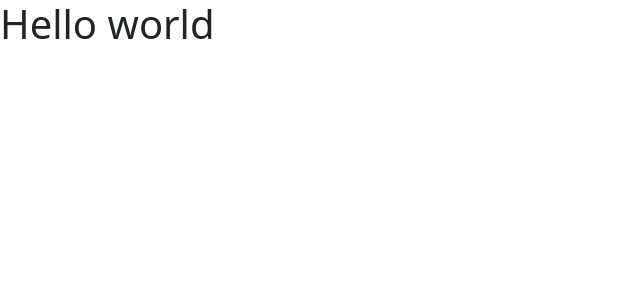
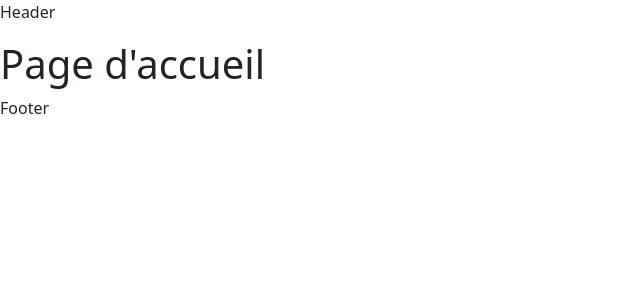
Before and after one commit to Marine-Briet/trouve-ton-artisan, a React (Vite) app in the folder client/: page / in a window 1280 px wide. Shown: the top 300 px of the page, without its empty margins (0-640 px from the left). Built offline with nearby package versions, Linux system fonts and the light colour scheme.

Commit message:
React Router configured #14

```diff
--- a/client/package.json
+++ b/client/package.json
@@ -12,7 +12,8 @@
   "dependencies": {
     "bootstrap": "^5.3.8",
     "react": "^19.2.6",
-    "react-dom": "^19.2.6"
+    "react-dom": "^19.2.6",
+    "react-router-dom": "^7.18.0"
   },
   "devDependencies": {
     "@eslint/js": "^10.0.1",
--- /dev/null
+++ b/client/src/components/Footer.jsx
@@ -0,0 +1,9 @@
+function Footer() {
+  return (
+    <header>
+      <p>Footer</p>
+    </header>
+  )
+}
+
+export default Footer
--- /dev/null
+++ b/client/src/components/Header.jsx
@@ -0,0 +1,9 @@
+function Header() {
+  return (
+    <header>
+      <p>Header</p>
+    </header>
+  )
+}
+
+export default Header
--- /dev/null
+++ b/client/src/components/Layout.jsx
@@ -0,0 +1,17 @@
+import { Outlet } from 'react-router-dom'
+import Header from './Header'
+import Footer from './Footer'
+
+function Layout() {
+  return (
+    <>
+      <Header />
+      <main>
+        <Outlet />
+      </main>
+      <Footer />
+    </>
+  )
+}
+
+export default Layout
--- a/client/src/main.jsx
+++ b/client/src/main.jsx
@@ -1,10 +1,11 @@
 import { StrictMode } from 'react'
 import { createRoot } from 'react-dom/client'
+import { RouterProvider } from 'react-router-dom'
 import './styles/main.scss'
-import App from './App.jsx'
+import router from './router.jsx'
 
 createRoot(document.getElementById('root')).render(
   <StrictMode>
-    <App />
+    <RouterProvider router={router} />
   </StrictMode>,
 )
--- /dev/null
+++ b/client/src/pages/ArtisanDetail.jsx
@@ -0,0 +1,5 @@
+function ArtisanDetail() {
+  return <h1>Artisan</h1>
+}
+
+export default ArtisanDetail
--- /dev/null
+++ b/client/src/pages/Home.jsx
@@ -0,0 +1,5 @@
+function Home() {
+  return <h1>Page d'accueil</h1>
+}
+
+export default Home
--- /dev/null
+++ b/client/src/pages/NotFound.jsx
@@ -0,0 +1,5 @@
+function NotFound() {
+  return <h1>404</h1>
+}
+
+export default NotFound
--- /dev/null
+++ b/client/src/pages/PageLegale.jsx
@@ -0,0 +1,5 @@
+function PageLegale() {
+  return <h1>Page legale</h1>
+}
+
+export default PageLegale
--- /dev/null
+++ b/client/src/pages/Recherche.jsx
@@ -0,0 +1,5 @@
+function Recherche () {
+  return <h1>Recherche</h1>
+}
+
+export default Recherche
--- /dev/null
+++ b/client/src/router.jsx
@@ -0,0 +1,26 @@
+import { createBrowserRouter } from 'react-router-dom'
+import Layout from './components/Layout'
+import Home from './pages/Home'
+import Recherche from './pages/Recherche'
+import ArtisanDetail from './pages/ArtisanDetail'
+import PageLegale from './pages/PageLegale'
+import NotFound from './pages/NotFound'
+
+const router = createBrowserRouter([
+  {
+    path: '/',
+    element: <Layout />,
+    children: [
+      { index: true, element: <Home /> },
+      { path: 'recherche', element: <Recherche /> },
+      { path: 'artisan/:id', element: <ArtisanDetail /> },
+      { path: 'mentions-legales', element: <PageLegale titre="Mentions légales" /> },
+      { path: 'donnees-personnelles', element: <PageLegale titre="Données personnelles" /> },
+      { path: 'accessibilite', element: <PageLegale titre="Accessibilité" /> },
+      { path: 'cookies', element: <PageLegale titre="Cookies" /> },
+      { path: '*', element: <NotFound /> },
+    ],
+  },
+])
+
+export default router
```
Also changed, not shown: 1 other file (tests, documents, lock files or other folders).
